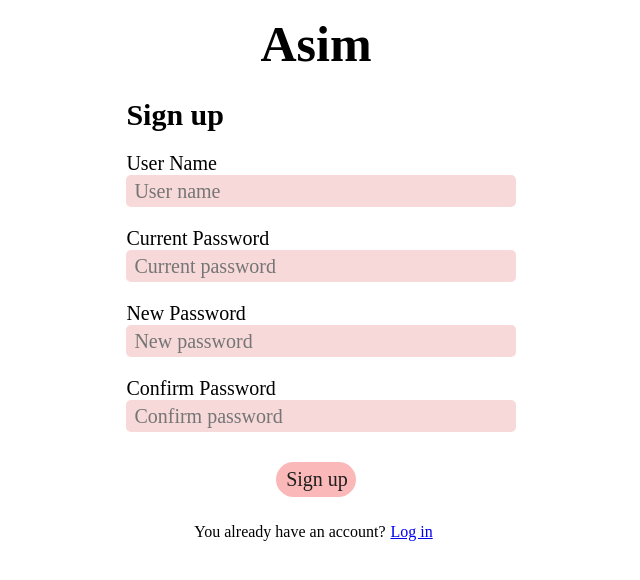
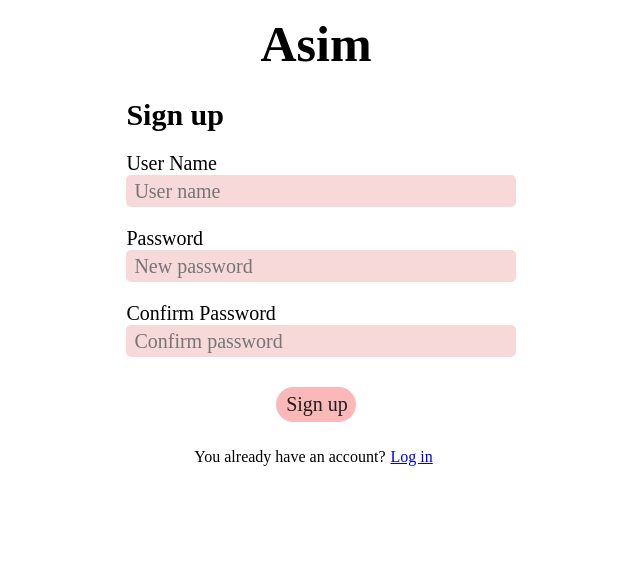
Before and after one commit to cubetastic33/Asim-Flashcards, a Flask app: page /signup in a window 1280 px wide. Shown: the top 580 px of the page, without its empty margins (324-964 px from the left). Run offline with Flask 2, Linux system fonts and the light colour scheme; some web fonts are replaced.

Commit message:
modified some html elements

```diff
--- a/asim_flashcards/templates/signup.html
+++ b/asim_flashcards/templates/signup.html
@@ -21,12 +21,7 @@
                 <input type="text" name="username" id="username" placeholder="User name">
             </div>
             <div class="form-container">
-                <label for="currpass" class="form-text">Current Password</label>
-                <br>
-                <input type="password" name="currpass" id="currpass" placeholder="Current password">
-            </div>
-            <div class="form-container">
-                <label for="newpass" class="form-text">New Password</label>
+                <label for="newpass" class="form-text">Password</label>
                 <br>
                 <input type="password" name="newpass" id="newpass" placeholder="New password">
             </div>
```
